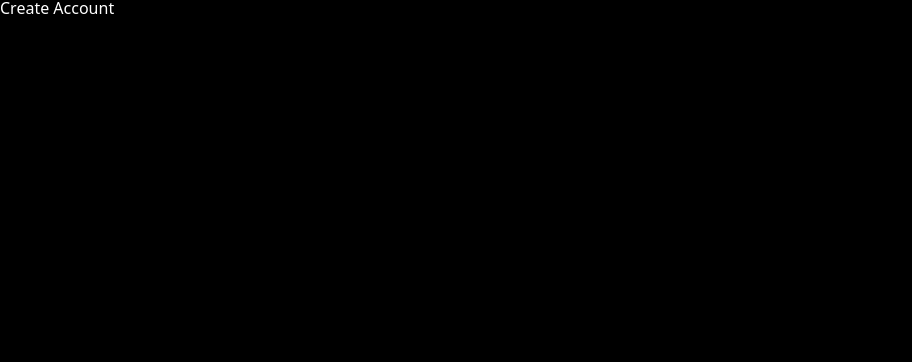
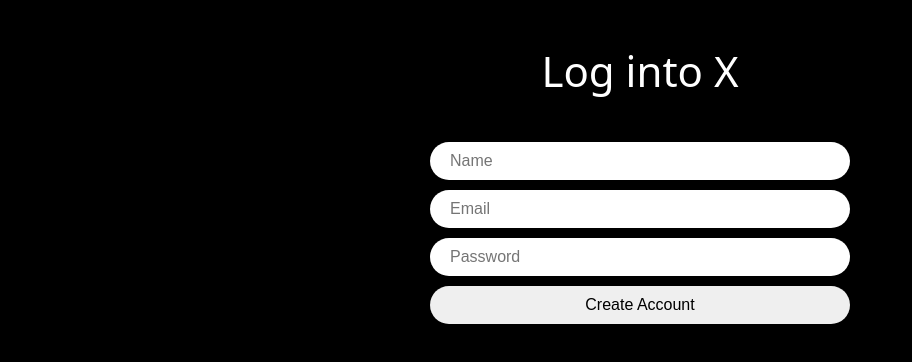
Before and after one commit to okyewon/nwitter-reloaded, a React (Vite) app: page /create-account in a window 1280 px wide. Shown: the top 362 px of the page, without its empty margins (0-912 px from the left). Built offline with nearby package versions, Linux system fonts and the light colour scheme.

Commit message:
create-account 스타일링

```diff
--- a/src/App.tsx
+++ b/src/App.tsx
@@ -4,7 +4,7 @@ import Home from "./routes/home";
 import Profile from "./routes/profile";
 import Login from "./routes/login";
 import CreateAccount from "./routes/create-account";
-import { createGlobalStyle } from "styled-components";
+import styled, { createGlobalStyle } from "styled-components";
 import reset from "styled-reset";
 import { useEffect, useState } from "react";
 import LoadingScreen from "./components/loading-screen";
@@ -47,6 +47,12 @@ const GlobalStyles = createGlobalStyle`
   }
 `;
 
+const Wrapper = styled.div`
+  display: flex;
+  justify-content: center;
+  height: 100vh;
+`;
+
 function App() {
   const [isLoading, setLoading] = useState(true);
   const init = async () => {
@@ -59,10 +65,10 @@ function App() {
   }, []);
 
   return (
-    <>
+    <Wrapper>
       <GlobalStyles />
       {isLoading ? <LoadingScreen /> : <RouterProvider router={router} />}
-    </>
+    </Wrapper>
   );
 }
 
--- a/src/routes/create-account.tsx
+++ b/src/routes/create-account.tsx
@@ -1,3 +1,108 @@
+import { useState } from "react";
+import styled from "styled-components";
+
+const Wrapper = styled.div`
+  display: flex;
+  flex-direction: column;
+  align-items: center;
+  width: 420px;
+  height: 100%;
+  padding: 50px 0;
+`;
+
+const Title = styled.h1`
+  font-size: 42px;
+`;
+
+const Form = styled.form`
+  display: flex;
+  flex-direction: column;
+  gap: 10px;
+  width: 100%;
+  margin-top: 50px;
+`;
+
+const Input = styled.input`
+  width: 100%;
+  padding: 10px 20px;
+  border-radius: 50px;
+  border: none;
+  font-size: 16px;
+  &[type="submit"] {
+    cursor: pointer;
+    &:hover {
+      opacity: 0.8;
+    }
+  }
+`;
+
+const Error = styled.span`
+  font-weight: 600;
+  color: tomato;
+`;
+
 export default function CreateAccount() {
-  return <h1>Create Account</h1>;
+  const [isLoading, setLoading] = useState(false);
+  const [name, setName] = useState("");
+  const [email, setEmail] = useState("");
+  const [password, setPassword] = useState("");
+  const [error, setError] = useState("");
+
+  const onChange = (e: React.ChangeEvent<HTMLInputElement>) => {
+    const {
+      target: { name, value },
+    } = e;
+    if (name === "name") {
+      setName(value);
+    } else if (name === "email") {
+      setEmail(value);
+    } else if (name === "password") {
+      setPassword(value);
+    }
+  };
+  const onSubmit = (e: React.FormEvent<HTMLFormElement>) => {
+    e.preventDefault();
+    try {
+    } catch (error) {
+    } finally {
+      setLoading(false);
+    }
+  };
+
+  return (
+    <Wrapper>
+      <Title>Log into X</Title>
+      <Form onSubmit={onSubmit}>
+        <Input
+          onChange={onChange}
+          name="name"
+          value={name}
+          placeholder="Name"
+          type="text"
+          required
+        />
+        <Input
+          onChange={onChange}
+          name="email"
+          value={email}
+          placeholder="Email"
+          type="email"
+          required
+        />
+        <Input
+          onChange={onChange}
+          name="password"
+          value={password}
+          placeholder="Password"
+          type="password"
+          required
+        />
+        <Input
+          type="submit"
+          value={isLoading ? "Loading..." : "Create Account"}
+        />
+      </Form>
+      {error !== "" ? <Error>{error}</Error> : null}
+    </Wrapper>
+  );
 }
```
